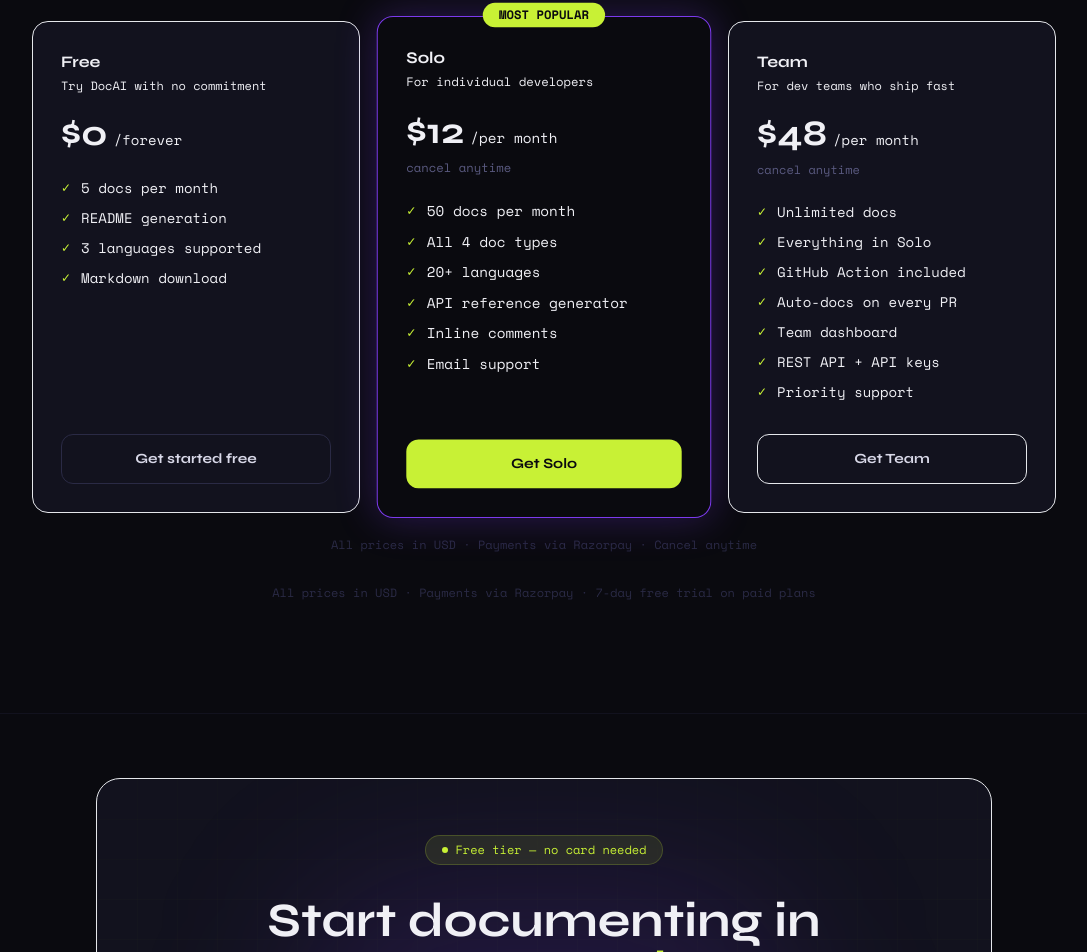
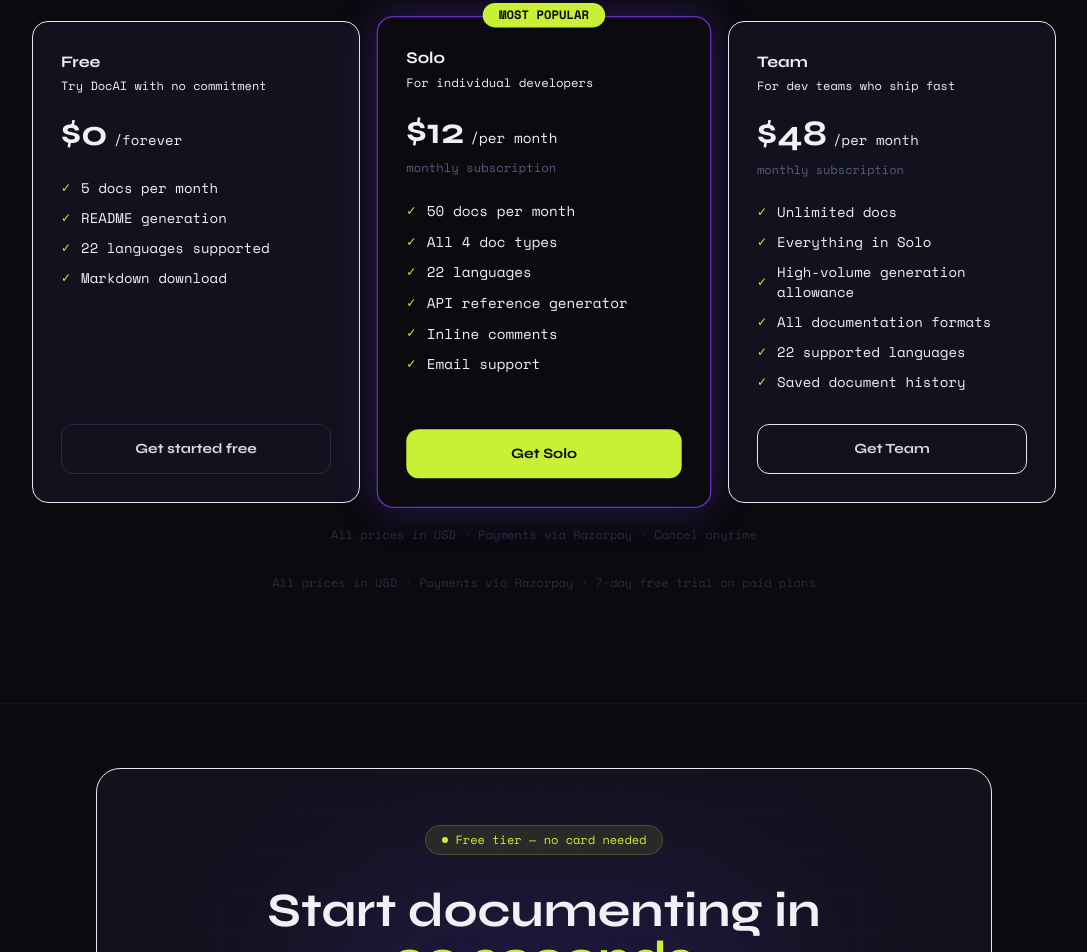
Before and after one commit to bhupindersb/ai-doc-generator, a Next.js app: page / in a window 1280 px wide. Shown: the part 4448-5400 px from the top of the page, without its empty margins (96-1183 px from the left). Built offline with nearby package versions, Linux system fonts and the light colour scheme; no server answers.

Commit message:
Remove unavailable Docs AI paid-plan features from pricing claims

```diff
--- a/components/PricingTable.tsx
+++ b/components/PricingTable.tsx
@@ -13,7 +13,7 @@ const plans = [
     features: [
       "5 docs per month",
       "README generation",
-      "3 languages supported",
+      "22 languages supported",
       "Markdown download",
     ],
     cta: "Get started free",
@@ -28,7 +28,7 @@ const plans = [
     features: [
       "50 docs per month",
       "All 4 doc types",
-      "20+ languages",
+      "22 languages",
       "API reference generator",
       "Inline comments",
       "Email support",
@@ -45,11 +45,10 @@ const plans = [
     features: [
       "Unlimited docs",
       "Everything in Solo",
-      "GitHub Action included",
-      "Auto-docs on every PR",
-      "Team dashboard",
-      "REST API + API keys",
-      "Priority support",
+      "High-volume generation allowance",
+      "All documentation formats",
+      "22 supported languages",
+      "Saved document history",
     ],
     cta: "Get Team",
     highlighted: false,
@@ -164,7 +163,7 @@ export function PricingTable() {
                 <span className="text-ink-500 text-sm font-mono">/{plan.period}</span>
               </div>
               {plan.key !== "FREE" && (
-                <p className="text-xs font-mono text-ink-400 mt-2">cancel anytime</p>
+                <p className="text-xs font-mono text-ink-400 mt-2">monthly subscription</p>
               )}
             </div>
 
```
